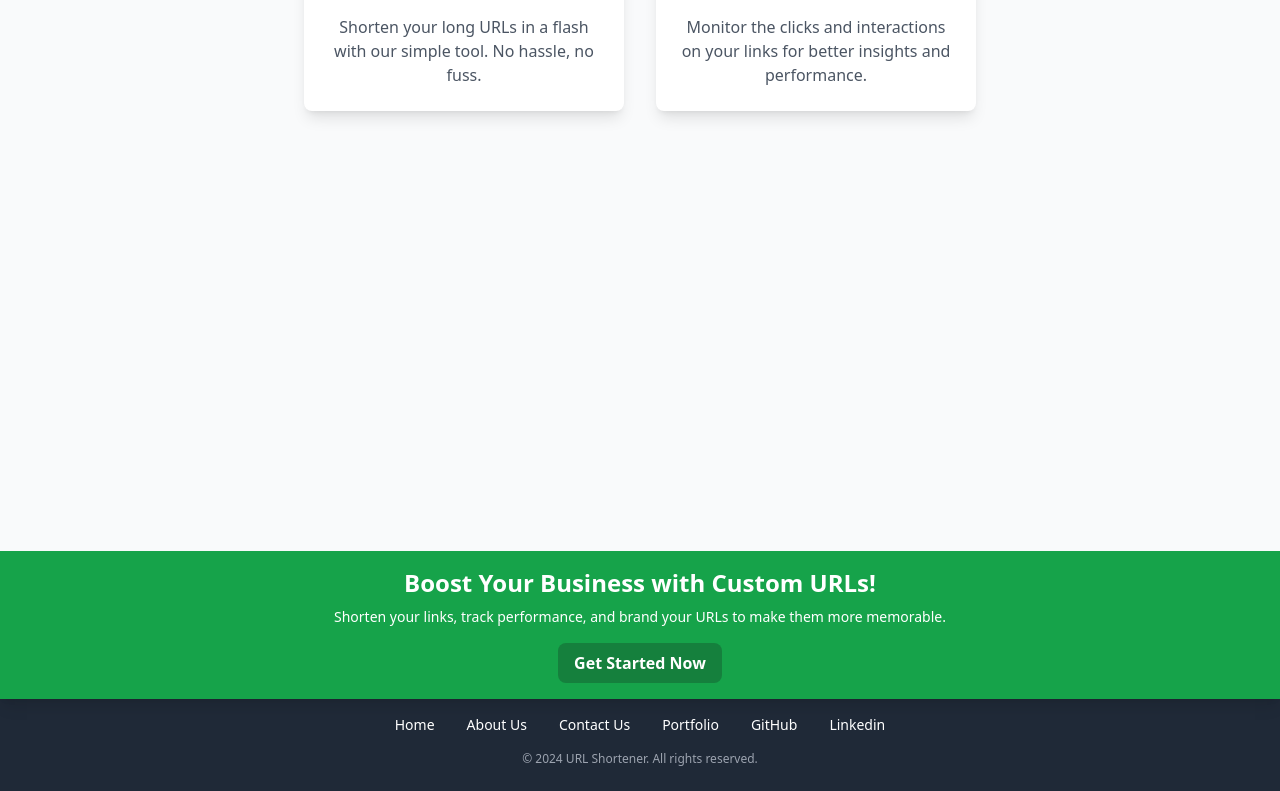
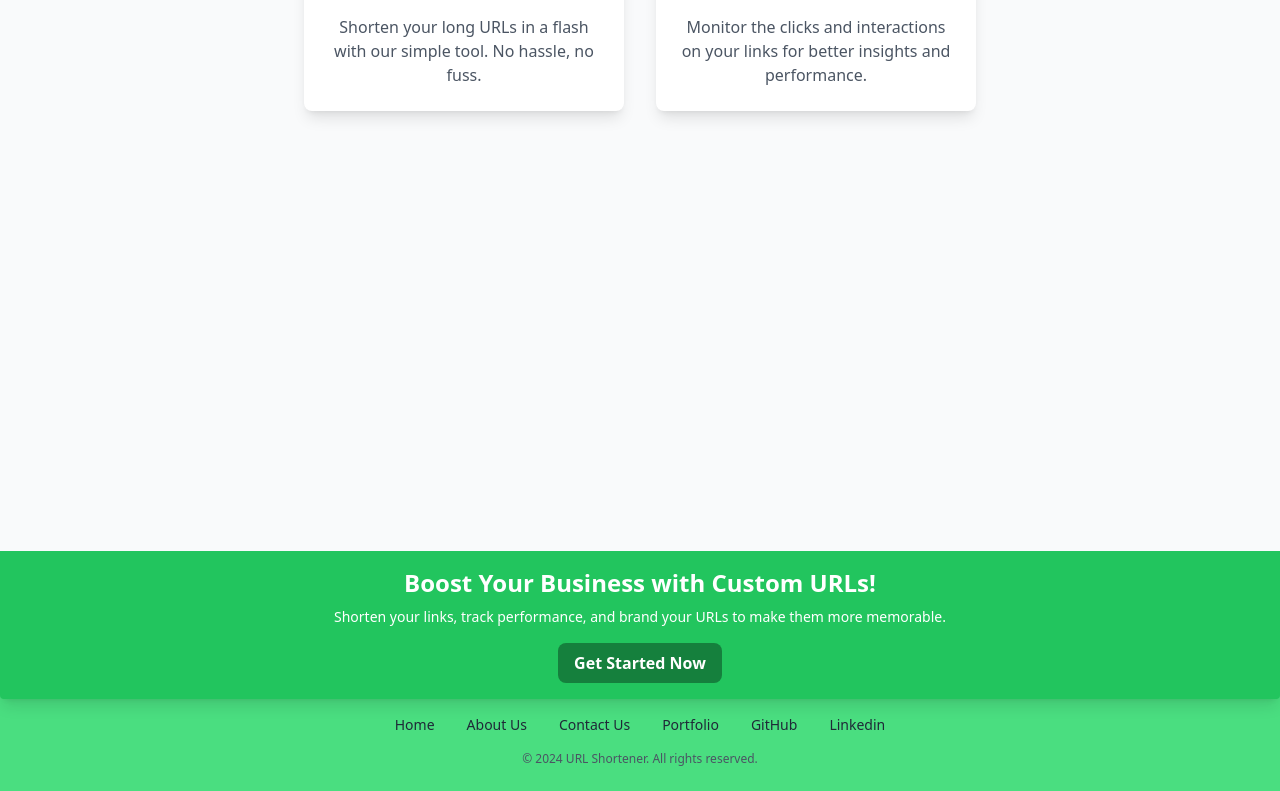
Before and after one commit to Numan-star/url-shorterner-, a Next.js app: page /about in a window 1280 px wide. Shown: the part 304-1095 px from the top of the page. Built offline with nearby package versions, Linux system fonts and the light colour scheme.

Commit message:
fix design issue

```diff
--- a/app/about/page.js
+++ b/app/about/page.js
@@ -13,8 +13,8 @@ const About = () => {
           social media or just clean up a messy URL, we&apos;ve got you covered.
         </p>
 
-        <div className="mt-8 flex justify-center space-x-8">
-          <div className="max-w-xs bg-white rounded-lg shadow-lg p-6">
+        <div className="mt-8 flex flex-wrap justify-center gap-8">
+          <div className="max-w-xs bg-white rounded-lg shadow-lg p-6 w-full sm:w-80 md:w-96">
             <h2 className="text-2xl font-semibold text-green-500">
               Simple & Fast
             </h2>
@@ -23,7 +23,7 @@ const About = () => {
               no fuss.
             </p>
           </div>
-          <div className="max-w-xs bg-white rounded-lg shadow-lg p-6">
+          <div className="max-w-xs bg-white rounded-lg shadow-lg p-6 w-full sm:w-80 md:w-96">
             <h2 className="text-2xl font-semibold text-green-500">
               Trackable Links
             </h2>
--- a/app/shorten/page.js
+++ b/app/shorten/page.js
@@ -102,14 +102,14 @@ export default function Page() {
         {generatedShortUrl && (
           <div className="mt-4">
             <h2 className="text-gray-700 font-medium">Shortened URL:</h2>
-            <a
+            <Link
               href={generatedShortUrl}
               target="_blank"
               rel="noopener noreferrer"
               className="text-green-700 underline break-all"
             >
               {generatedShortUrl}
-            </a>
+            </Link>
           </div>
         )}
 
--- a/components/Footer.js
+++ b/components/Footer.js
@@ -5,54 +5,65 @@ import React from "react";
 
 const Footer = () => {
   return (
-    <footer className="bg-gray-800 text-white pb-6">
-      <div className="container mx-auto text-center">
+    <footer className="bg-green-400 text-white pb-6">
+      <div className="container mx-auto">
         <div className="space-y-4">
           {/* Promotion Section */}
-          <div className="bg-green-600 p-4 shadow-lg">
-            <h3 className="text-2xl font-semibold">
+          <div className="bg-green-500 p-4 shadow-lg rounded-b">
+            <h3 className="text-2xl font-semibold text-center">
               Boost Your Business with Custom URLs!
             </h3>
-            <p className="mt-2 text-sm">
+            <p className="mt-2 text-sm text-center">
               Shorten your links, track performance, and brand your URLs to make
               them more memorable.
             </p>
-            <a
-              href="/shorten"
-              className="mt-4 inline-block text-white font-semibold bg-green-700 py-2 px-4 rounded-lg hover:bg-green-800 transition duration-300"
-            >
-              Get Started Now
-            </a>
+            <div className="flex justify-center">
+              <Link
+                href="/shorten"
+                className="mt-4 text-center inline-block text-white font-semibold bg-green-700 py-2 px-4 rounded-lg hover:bg-green-800 transition duration-300"
+              >
+                Get Started Now
+              </Link>
+            </div>
           </div>
 
           {/* Navigation Links */}
-          <div className="mt-8 flex justify-center space-x-8 text-sm">
-            <Link href="/" className="hover:underline">
+          <div className="mt-8 flex flex-wrap justify-center space-x-8 text-sm">
+            <Link
+              href="/"
+              className="text-gray-800 hover:underline mb-2 sm:mb-0"
+            >
               Home
             </Link>
-            <Link href="/about" className="hover:underline">
+            <Link
+              href="/about"
+              className="text-gray-800 hover:underline mb-2 sm:mb-0"
+            >
               About Us
             </Link>
-            <Link href="/contact-us" className="hover:underline">
+            <Link
+              href="/contact-us"
+              className="text-gray-800 hover:underline mb-2 sm:mb-0"
+            >
               Contact Us
             </Link>
             <Link
               href="https://developernuman.vercel.app/"
-              className="hover:underline"
+              className="text-gray-800 hover:underline mb-2 sm:mb-0"
               target="_blank"
             >
               Portfolio
             </Link>
             <Link
               href="https://github.com/Numan-star"
-              className="hover:underline"
+              className="text-gray-800 hover:underline mb-2 sm:mb-0"
               target="_blank"
             >
               GitHub
             </Link>
             <Link
               href="https://www.linkedin.com/in/muhammad-numan-618a24241/"
-              className="hover:underline"
+              className="text-gray-800 hover:underline mb-2 sm:mb-0"
               target="_blank"
             >
               Linkedin
@@ -60,7 +71,7 @@ const Footer = () => {
           </div>
 
           {/* Copyright */}
-          <p className="mt-6 text-xs text-gray-400">
+          <p className="mt-6 text-xs text-gray-600 text-center">
             &copy; {new Date().getFullYear()} URL Shortener. All rights
             reserved.
           </p>
```
